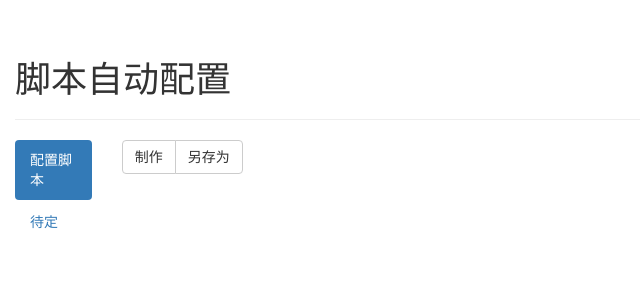
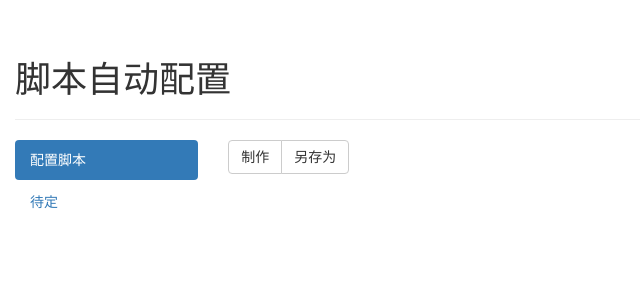
Before and after one commit to sb952468655/tool_web, a Flask app: page /auto_config in a window 1280 px wide. Shown: the part 52-352 px from the top of the page, without its empty margins (0-640 px from the left). Run offline with Flask 2, Linux system fonts and the light colour scheme; some libraries are stand-ins or nearby versions.

Commit message:
调整配置检查，脚本自动配置模板的排版

```diff
--- a/app/templates/auto_config.html
+++ b/app/templates/auto_config.html
@@ -10,13 +10,13 @@
 
 
 <div class="row">
-        <div class="col-md-1">
+        <div class="col-md-2">
             <ul class="nav nav-pills nav-stacked">
                 <li role="presentation" class="active"><a href="#">配置脚本</a></li>
                 <li role="presentation"><a href="#">待定</a></li>
             </ul>
         </div>
-        <div class="col-md-11">
+        <div class="col-md-10">
             <div class="btn-group" role="group" aria-label="...">
                 <button type="button" class="btn btn-default" data-toggle="modal" data-target="#myModal">制作</button>
                 <button type="button" class="btn btn-default">另存为</button>
--- a/app/templates/check.html
+++ b/app/templates/check.html
@@ -9,14 +9,14 @@
 </div>
 
 <div class="row">
-    <div class="col-md-1">
+    <div class="col-md-2">
         <ul class="nav nav-pills nav-stacked">
             <li role="presentation" class="active"><a href="#">配置检查</a></li>
             <li role="presentation"><a href="#">待定</a></li>
         </ul>
     </div>
     {% if check_res %}
-    <div class="col-md-8">
+    <div class="col-md-10">
         <div class="panel panel-default">
             <div class="panel-heading">检查结果</div>
             <div class="panel-body">
```
